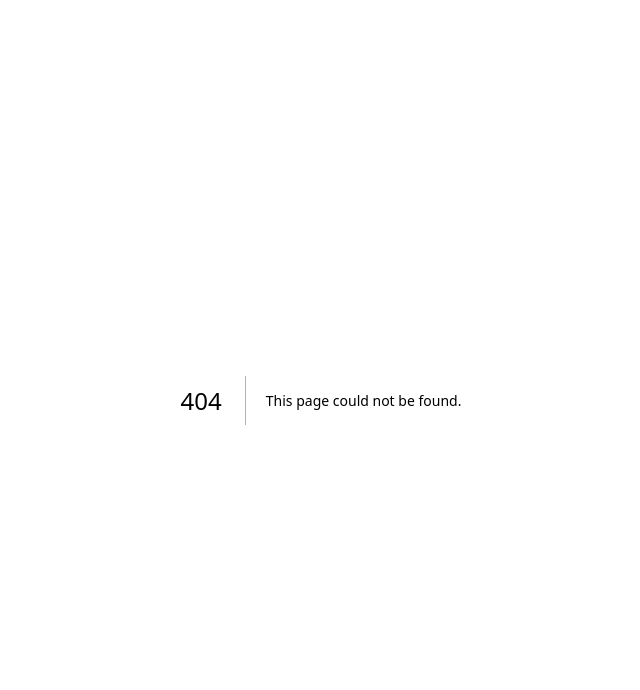
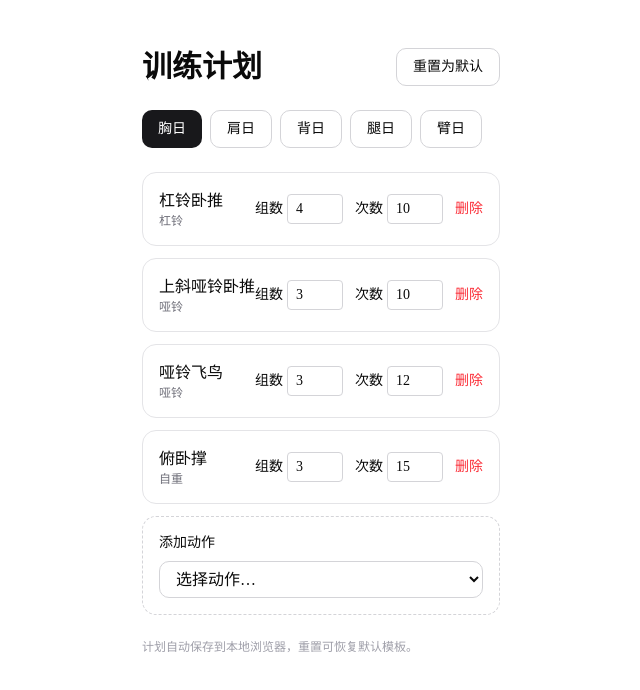
Before and after one commit to oms0120/Fitness_Assistant, a Next.js app: page /plans in a window 1280 px wide. Before the commit this address had no page. Shown: the top 690 px of the page, without its empty margins (319-959 px from the left). Built offline with nearby package versions, Linux system fonts and the light colour scheme.

Commit message:
feat: add editable training plans page

```diff
--- /dev/null
+++ b/src/app/plans/page.tsx
@@ -0,0 +1,5 @@
+import { PlansClient } from "./plans-client";
+
+export default function PlansPage() {
+  return <PlansClient />;
+}
--- /dev/null
+++ b/src/app/plans/plans-client.tsx
@@ -0,0 +1,135 @@
+"use client";
+
+import { useEffect, useState } from "react";
+import { planTemplates } from "@/lib/data/plans";
+import { exercises } from "@/lib/data/exercises";
+import type { PlanDay } from "@/lib/data/types";
+
+const STORAGE_KEY = "training-plans-v1";
+
+function loadPlans(): PlanDay[] {
+  if (typeof window === "undefined") return planTemplates;
+  const raw = window.localStorage.getItem(STORAGE_KEY);
+  if (!raw) return planTemplates;
+  try {
+    return JSON.parse(raw) as PlanDay[];
+  } catch {
+    return planTemplates;
+  }
+}
+
+export function PlansClient() {
+  const [days, setDays] = useState<PlanDay[]>(planTemplates);
+  const [active, setActive] = useState(0);
+  const [hydrated, setHydrated] = useState(false);
+
+  useEffect(() => {
+    // Read persisted plans from localStorage after hydration (SSR-safe).
+    // eslint-disable-next-line react-hooks/set-state-in-effect
+    setDays(loadPlans());
+    setHydrated(true);
+  }, []);
+
+  useEffect(() => {
+    if (hydrated) window.localStorage.setItem(STORAGE_KEY, JSON.stringify(days));
+  }, [days, hydrated]);
+
+  const day = days[active];
+  const exerciseById = new Map(exercises.map((e) => [e.id, e]));
+
+  function updateSets(reps: number, idx: number) {
+    setDays((prev) => prev.map((d, i) => i !== active ? d : {
+      ...d,
+      exercises: d.exercises.map((pe, j) => j !== idx ? pe : { ...pe, sets: reps }),
+    }));
+  }
+
+  function updateReps(reps: number, idx: number) {
+    setDays((prev) => prev.map((d, i) => i !== active ? d : {
+      ...d,
+      exercises: d.exercises.map((pe, j) => j !== idx ? pe : { ...pe, reps }),
+    }));
+  }
+
+  function removeExercise(idx: number) {
+    setDays((prev) => prev.map((d, i) => i !== active ? d : {
+      ...d,
+      exercises: d.exercises.filter((_, j) => j !== idx),
+    }));
+  }
+
+  function addExercise(exerciseId: string) {
+    setDays((prev) => prev.map((d, i) => i !== active ? d : {
+      ...d,
+      exercises: [...d.exercises, { exerciseId, sets: 3, reps: 10 }],
+    }));
+  }
+
+  function reset() {
+    window.localStorage.removeItem(STORAGE_KEY);
+    setDays(planTemplates);
+  }
+
+  return (
+    <div className="mx-auto max-w-4xl px-6 py-12">
+      <div className="mb-6 flex items-center justify-between">
+        <h1 className="text-3xl font-semibold">训练计划</h1>
+        <button onClick={reset} className="rounded-lg border border-zinc-300 px-4 py-2 text-sm dark:border-zinc-700">重置为默认</button>
+      </div>
+
+      <div className="mb-6 flex gap-2">
+        {days.map((d, i) => (
+          <button
+            key={d.id}
+            onClick={() => setActive(i)}
+            className={`rounded-lg px-4 py-2 text-sm ${active === i ? "bg-zinc-900 text-white dark:bg-white dark:text-black" : "border border-zinc-300 dark:border-zinc-700"}`}
+          >
+            {d.name}
+          </button>
+        ))}
+      </div>
+
+      {day && (
+        <div className="space-y-3">
+          {day.exercises.map((pe, idx) => {
+            const ex = exerciseById.get(pe.exerciseId);
+            return (
+              <div key={`${pe.exerciseId}-${idx}`} className="flex items-center justify-between rounded-xl border border-zinc-200 p-4 dark:border-zinc-800">
+                <div>
+                  <div className="font-medium">{ex?.name ?? pe.exerciseId}</div>
+                  <div className="text-xs text-zinc-500">{ex?.equipment}</div>
+                </div>
+                <div className="flex items-center gap-3">
+                  <label className="flex items-center gap-1 text-sm">
+                    组数
+                    <input type="number" min={1} value={pe.sets} onChange={(e) => updateSets(Number(e.target.value), idx)} className="w-14 rounded border border-zinc-300 px-2 py-1 dark:border-zinc-700 dark:bg-zinc-900" />
+                  </label>
+                  <label className="flex items-center gap-1 text-sm">
+                    次数
+                    <input type="number" min={1} value={pe.reps} onChange={(e) => updateReps(Number(e.target.value), idx)} className="w-14 rounded border border-zinc-300 px-2 py-1 dark:border-zinc-700 dark:bg-zinc-900" />
+                  </label>
+                  <button onClick={() => removeExercise(idx)} className="text-sm text-red-500">删除</button>
+                </div>
+              </div>
+            );
+          })}
+
+          <div className="rounded-xl border border-dashed border-zinc-300 p-4 dark:border-zinc-700">
+            <label className="mb-2 block text-sm font-medium">添加动作</label>
+            <select
+              onChange={(e) => { if (e.target.value) addExercise(e.target.value); e.target.value = ""; }}
+              defaultValue=""
+              className="w-full rounded-lg border border-zinc-300 px-3 py-2 dark:border-zinc-700 dark:bg-zinc-900"
+            >
+              <option value="" disabled>选择动作…</option>
+              {exercises.map((e) => (
+                <option key={e.id} value={e.id}>{e.name}（{e.muscleGroup}）</option>
+              ))}
+            </select>
+          </div>
+        </div>
+      )}
+      <p className="mt-6 text-xs text-zinc-400">计划自动保存到本地浏览器，重置可恢复默认模板。</p>
+    </div>
+  );
+}
```
